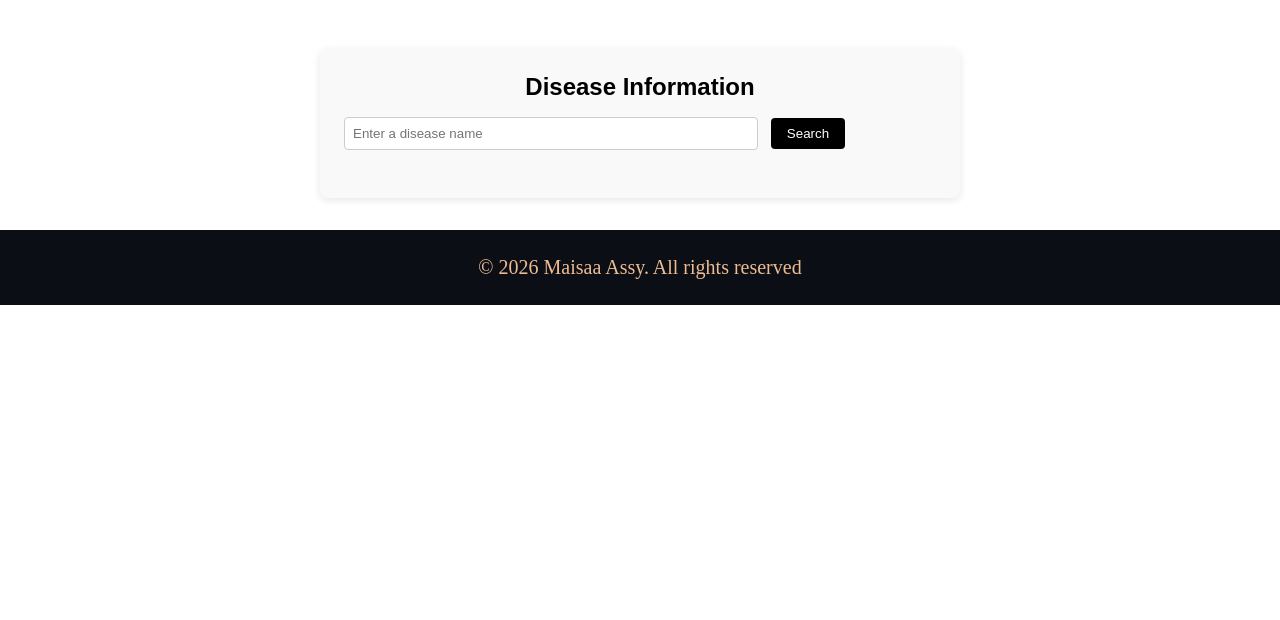
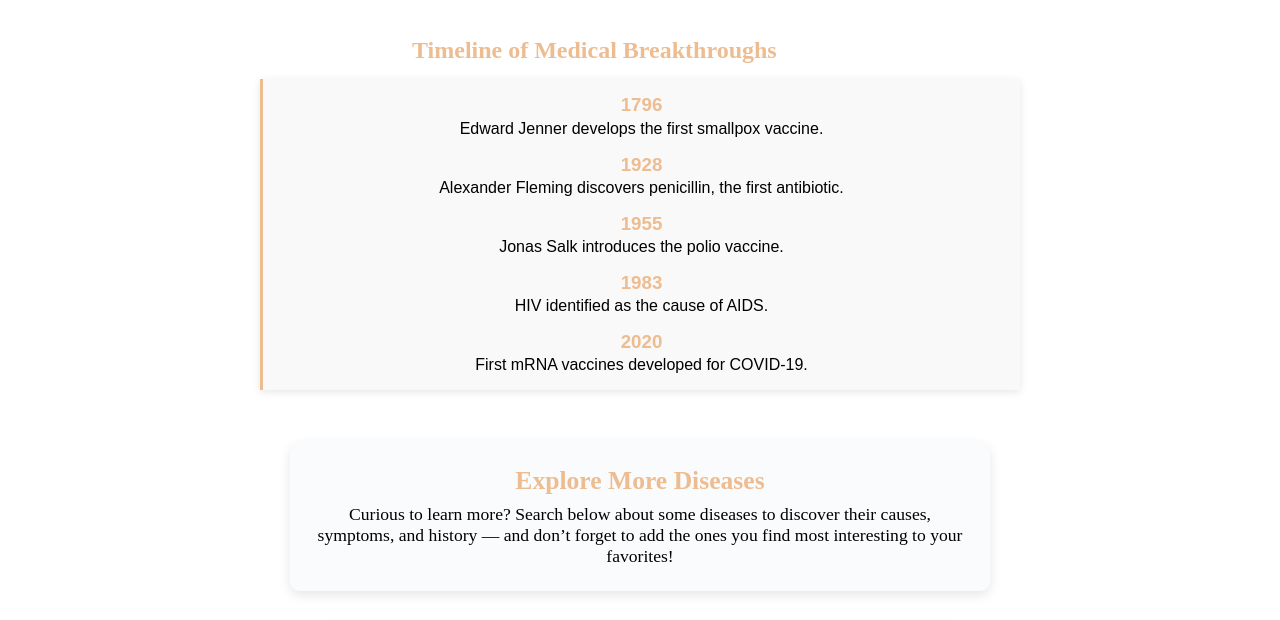
Before and after one commit to Maisaa-1/Finalcodebraveproject, a plain HTML site: page disease.html in a window 1280 px wide. Shown: the part 103-723 px from the top of the page. Drawn offline with nearby package versions, Linux system fonts and the light colour scheme.

Commit message:
final changes

```diff
--- a/disease.html
+++ b/disease.html
@@ -27,6 +27,39 @@
       </ul>
     </nav>
   </header>
+  <section id="disease-timeline">
+  <h2 class="disease-h2">Timeline of Medical Breakthroughs</h2>
+  <div class="timeline">
+    <div class="timeline-event">
+      <h3>1796</h3>
+      <p>Edward Jenner develops the first smallpox vaccine.</p>
+    </div>
+    <div class="timeline-event">
+      <h3>1928</h3>
+      <p>Alexander Fleming discovers penicillin, the first antibiotic.</p>
+    </div>
+    <div class="timeline-event">
+      <h3>1955</h3>
+      <p>Jonas Salk introduces the polio vaccine.</p>
+    </div>
+    <div class="timeline-event">
+      <h3>1983</h3>
+      <p>HIV identified as the cause of AIDS.</p>
+    </div>
+    <div class="timeline-event">
+      <h3>2020</h3>
+      <p>First mRNA vaccines developed for COVID‑19.</p>
+    </div>
+  </div>
+</section>
+
+<section id="disease-callout">
+  <h2>Explore More Diseases</h2>
+  <p>
+    Curious to learn more? Search below about some diseases to discover their causes, symptoms, and history —
+    and don’t forget to add the ones you find most interesting to your favorites!
+  </p>
+</section>
 <section id="disease">
     <h2>Disease Information</h2>
     <input class="disease-search-bar" type="text" id="disease-input" placeholder="Enter a disease name">
--- a/style.css
+++ b/style.css
@@ -596,3 +596,57 @@ body {
   color: #EDBC91;
   border: #000000 1em;
 }
+
+/* designing the timeline evens for the disease section */
+#disease-timeline{
+  width:100vh;
+  margin: auto;
+  padding:20px
+}
+.timeline {
+  display: flex;
+  flex-direction: column;
+  gap: 1rem;
+  border-left: 3px solid #EDBC91;
+  padding-left: 1rem;
+  padding:2%;
+  background-color:#f9f9f9;
+  box-shadow: 0 2px 8px rgba(0, 0, 0, 0.1);
+  font-family: Arial, sans-serif;
+  perspective: 1000;
+  text-align: center;
+
+}
+.timeline-event h3 {
+  color: #EDBC91;
+  margin: 0;
+}
+.timeline-event p {
+  margin: 0.2rem 0 0;
+}
+.disease-h2{
+  color:#EDBC91;
+  margin-bottom:2%;
+  margin-left:20%;
+}
+
+#disease-callout {
+  margin: 2rem auto;
+  padding: 1.5rem;
+  max-width: 700px;
+  background: #fafbfc;
+  border-radius: 10px;
+  text-align: center;
+  box-shadow: 0 4px 12px rgba(0,0,0,0.1);
+}
+
+#disease-callout h2 {
+  font-size: 1.6rem;
+  color:#EDBC91;
+  margin-bottom: 0.5rem;
+}
+
+#disease-callout p {
+  font-size: 1.1rem;
+  color: #000000;
+}
```
